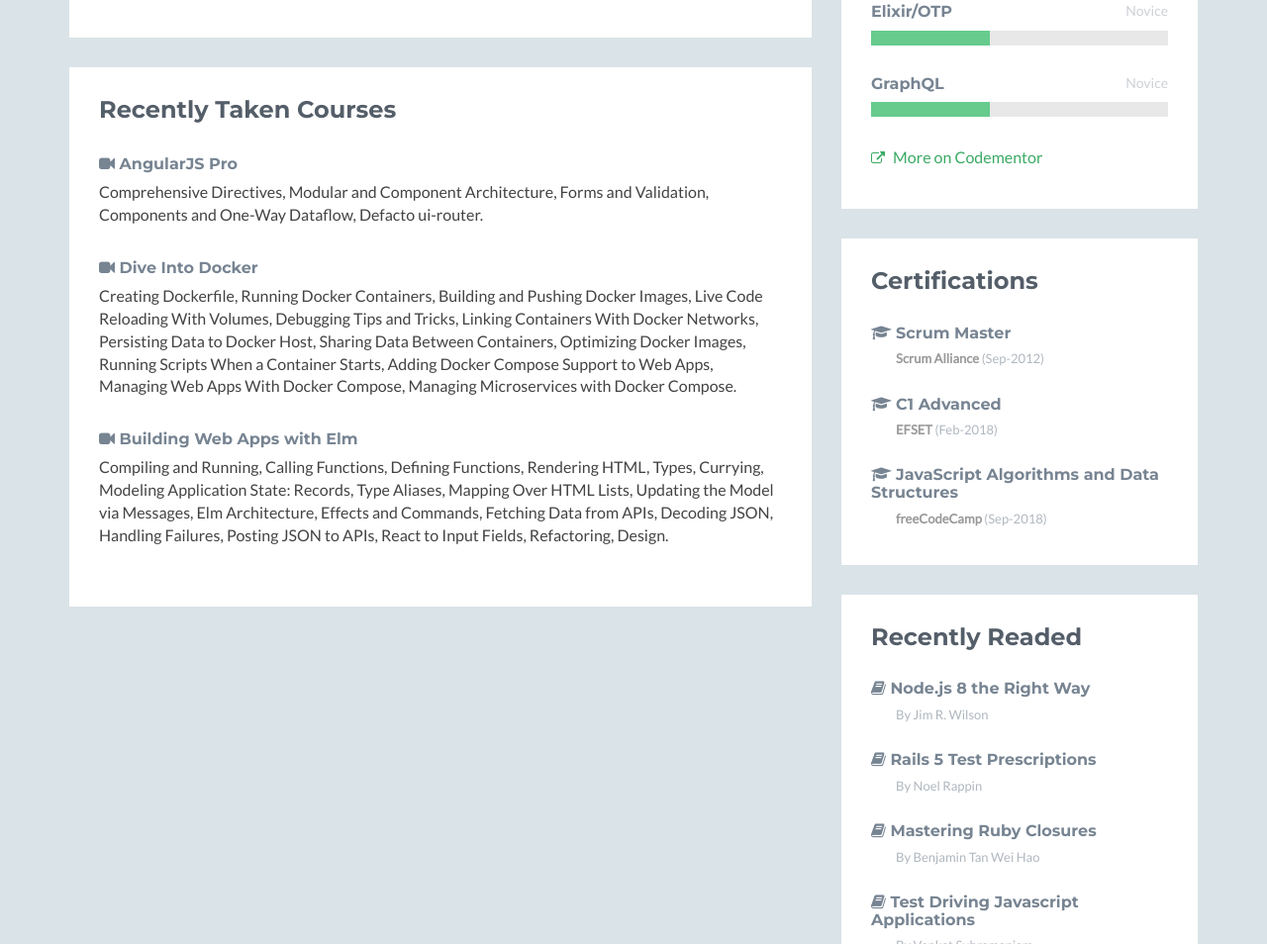
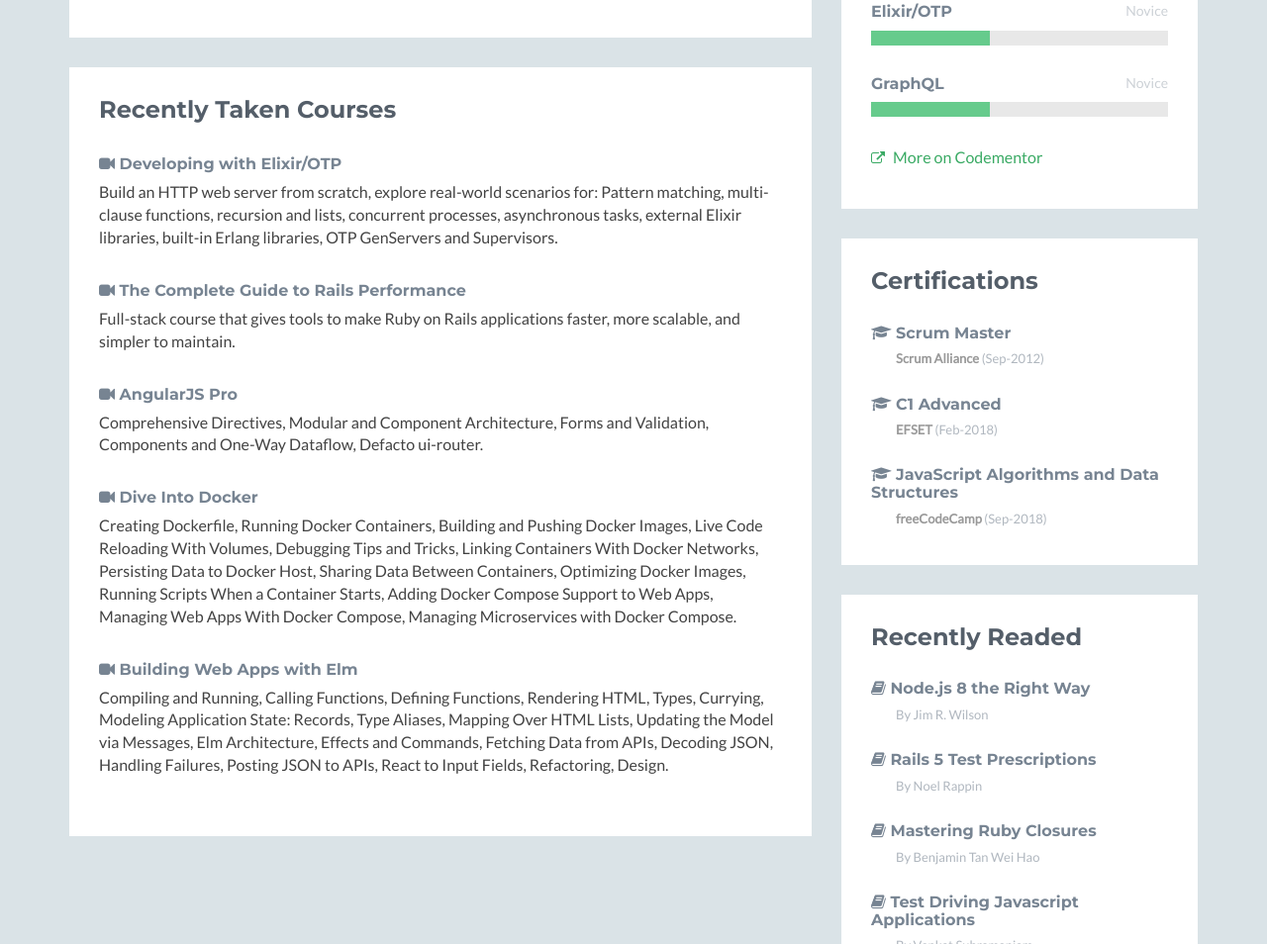
Before and after one commit to victorhazbun/victorhazbun-cv, a plain HTML site: page public/index.html in a window 1280 px wide. Shown: the part 1264-2218 px from the top of the page at 99% size. Drawn offline with nearby package versions, Linux system fonts and the light colour scheme.

Commit message:
Update Recently Taken Courses

```diff
--- a/public/index.html
+++ b/public/index.html
@@ -97,6 +97,16 @@
             <div class="section-inner">
               <h2 class="heading">Recently Taken Courses</h2>
               <div class="content">
+
+                <div class="item">
+                  <h3 class="title"><i class="fa fa-video-camera"></i> <a href="https://pragmaticstudio.com/courses/elixir" target="_blank">Developing with Elixir/OTP</a></h3>
+                  <p>Build an HTTP web server from scratch, explore real-world scenarios for: Pattern matching, multi-clause functions, recursion and lists, concurrent processes, asynchronous tasks, external Elixir libraries, built-in Erlang libraries, OTP GenServers and Supervisors.</p>
+                </div><!--//item-->
+
+                <div class="item">
+                  <h3 class="title"><i class="fa fa-video-camera"></i> <a href="https://www.railsspeed.com/" target="_blank">The Complete Guide to Rails Performance</a></h3>
+                  <p>Full-stack course that gives tools to make Ruby on Rails applications faster, more scalable, and simpler to maintain.</p>
+                </div><!--//item-->
 
                 <div class="item">
                   <h3 class="title"><i class="fa fa-video-camera"></i> <a href="https://ultimateangular.com/angularjs-pro" target="_blank">AngularJS Pro</a></h3>
```
Also changed, not shown: public/assets/css/styles.css (+0 -8 lines).
